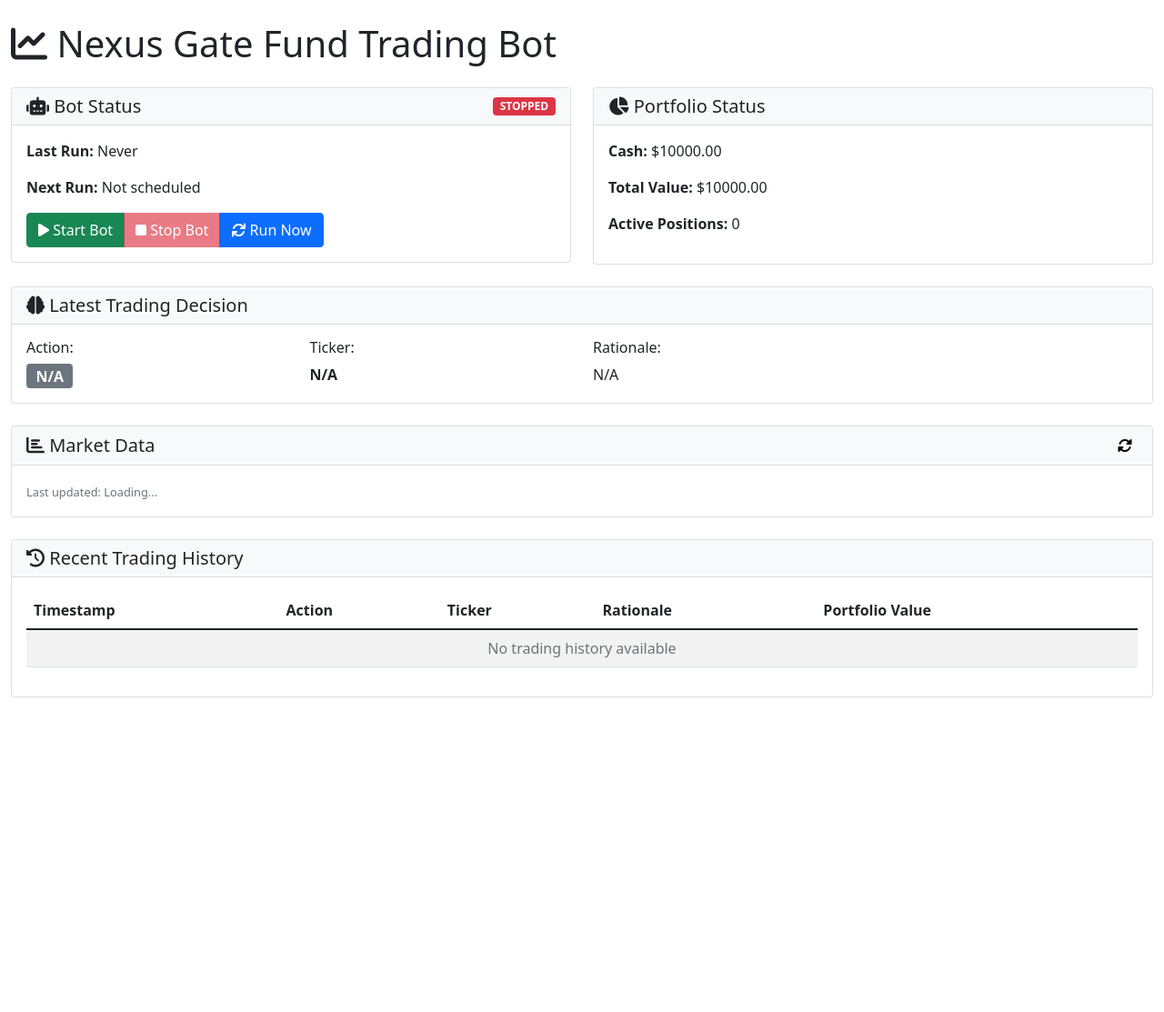
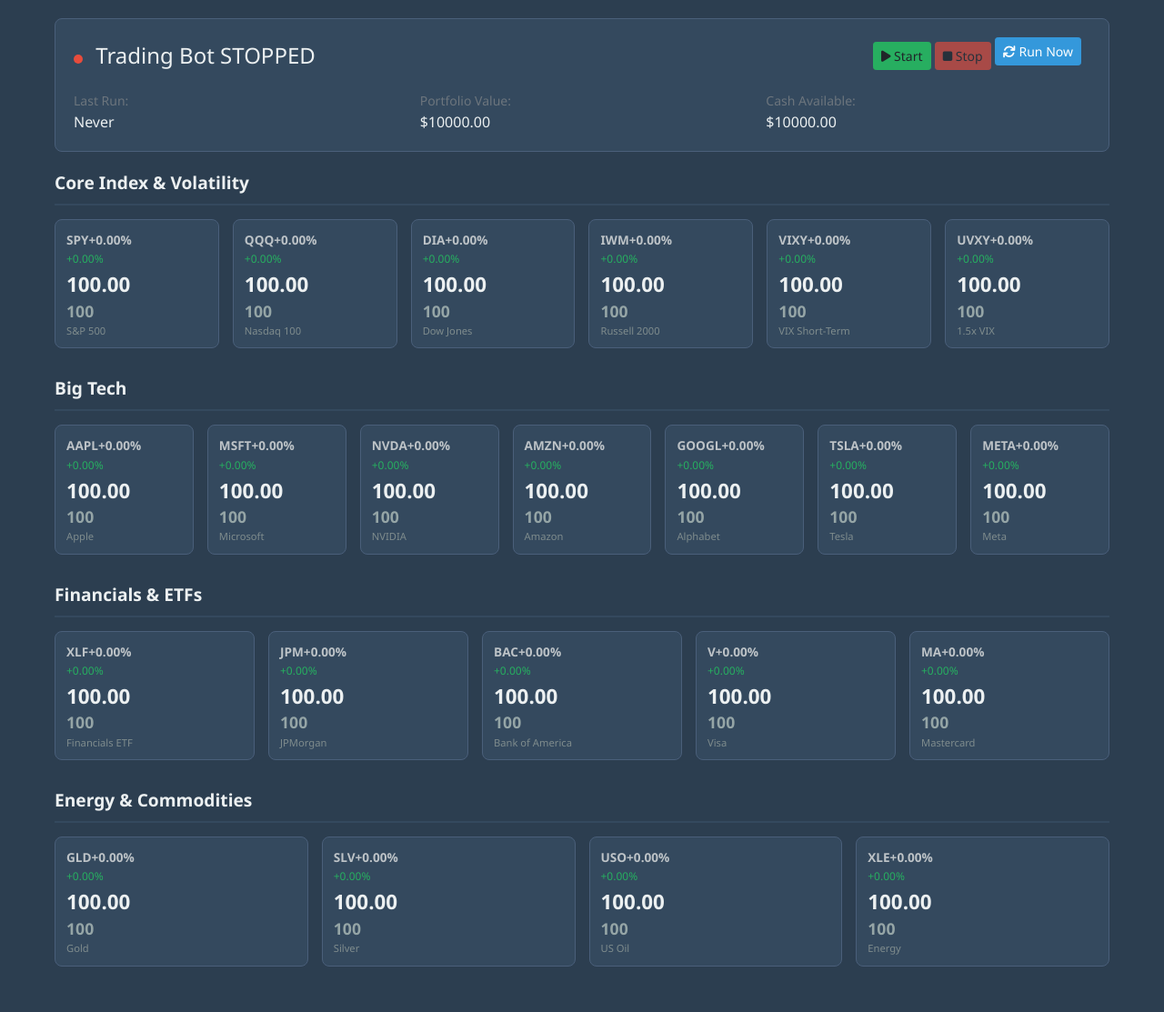
Before and after one commit to treychatterton123/Nexus.Gate.Fund, a Flask app: page / in a window 1280 px wide. Shown: the whole page at 91% size. Before the commit the page ends 767 px from the top, so only its background shows below. Run offline with Flask 3, Linux system fonts and the light colour scheme.

Commit message:
Revamp the entire user interface to provide a more modern and engaging feel
Apply new styles to index.html for improved UI, including dark theme and ticker card styling.

Replit-Commit-Author: Agent
Replit-Commit-Session-Id: 234e7853-07e8-4efc-ba3f-04ea12491710
Replit-Commit-Screenshot-Url: https://storage.googleapis.com/screenshot-production-us-central1/68f16311-ce6e-4bf3-bd84-15abd8a564db/2ee64e57-4bb2-45a6-ae1e-d3c1d8eb14c9.jpg

```diff
--- a/templates/index.html
+++ b/templates/index.html
@@ -7,163 +7,265 @@
     <link href="https://cdn.jsdelivr.net/npm/bootstrap@5.1.3/dist/css/bootstrap.min.css" rel="stylesheet">
     <link href="https://cdnjs.cloudflare.com/ajax/libs/font-awesome/6.0.0/css/all.min.css" rel="stylesheet">
     <style>
-        .status-running { color: #198754; }
-        .status-stopped { color: #dc3545; }
-        .card-header { background-color: #f8f9fa; }
-        .price-positive { color: #198754; }
-        .price-negative { color: #dc3545; }
-        .refresh-btn { border: none; background: transparent; }
-        .last-updated { font-size: 0.8em; color: #6c757d; }
+        body {
+            background-color: #2c3e50;
+            color: #ecf0f1;
+            font-family: 'Segoe UI', Tahoma, Geneva, Verdana, sans-serif;
+        }
+
+        .main-container {
+            padding: 20px;
+            max-width: 1200px;
+            margin: 0 auto;
+        }
+
+        .section-title {
+            color: #ecf0f1;
+            font-size: 1.2rem;
+            font-weight: 600;
+            margin-bottom: 15px;
+            border-bottom: 2px solid #34495e;
+            padding-bottom: 8px;
+        }
+
+        .ticker-grid {
+            display: grid;
+            gap: 15px;
+            margin-bottom: 30px;
+        }
+
+        .core-volatility { grid-template-columns: repeat(auto-fit, minmax(140px, 1fr)); }
+        .big-tech { grid-template-columns: repeat(auto-fit, minmax(140px, 1fr)); }
+        .financials { grid-template-columns: repeat(auto-fit, minmax(140px, 1fr)); }
+        .energy { grid-template-columns: repeat(auto-fit, minmax(140px, 1fr)); }
+
+        .ticker-card {
+            background-color: #34495e;
+            border: 1px solid #4a5f7a;
+            border-radius: 8px;
+            padding: 12px;
+            transition: all 0.3s ease;
+            position: relative;
+            min-height: 100px;
+        }
+
+        .ticker-card:hover {
+            border-color: #5d7096;
+            transform: translateY(-2px);
+        }
+
+        .ticker-card.highlighted {
+            border-color: #f39c12;
+            box-shadow: 0 0 10px rgba(243, 156, 18, 0.3);
+        }
+
+        .ticker-symbol {
+            font-size: 0.85rem;
+            font-weight: 600;
+            color: #bdc3c7;
+            margin-bottom: 2px;
+        }
+
+        .ticker-change {
+            font-size: 0.75rem;
+            font-weight: 500;
+            margin-bottom: 8px;
+        }
+
+        .ticker-price {
+            font-size: 1.4rem;
+            font-weight: 700;
+            line-height: 1;
+            margin-bottom: 4px;
+        }
+
+        .ticker-index {
+            font-size: 1.1rem;
+            font-weight: 600;
+            color: #95a5a6;
+            margin-bottom: 2px;
+        }
+
+        .ticker-description {
+            font-size: 0.7rem;
+            color: #7f8c8d;
+            line-height: 1.2;
+        }
+
+        .positive {
+            color: #27ae60;
+        }
+
+        .negative {
+            color: #e74c3c;
+        }
+
+        .control-panel {
+            background-color: #34495e;
+            border: 1px solid #4a5f7a;
+            border-radius: 8px;
+            padding: 20px;
+            margin-bottom: 20px;
+        }
+
+        .btn-custom {
+            background-color: #3498db;
+            border-color: #3498db;
+            color: white;
+            margin-right: 10px;
+            margin-bottom: 10px;
+        }
+
+        .btn-custom:hover {
+            background-color: #2980b9;
+            border-color: #2980b9;
+        }
+
+        .btn-success-custom {
+            background-color: #27ae60;
+            border-color: #27ae60;
+        }
+
+        .btn-success-custom:hover {
+            background-color: #229954;
+        }
+
+        .btn-danger-custom {
+            background-color: #e74c3c;
+            border-color: #e74c3c;
+        }
+
+        .btn-danger-custom:hover {
+            background-color: #c0392b;
+        }
+
+        .status-indicator {
+            display: inline-block;
+            width: 10px;
+            height: 10px;
+            border-radius: 50%;
+            margin-right: 8px;
+        }
+
+        .status-running {
+            background-color: #27ae60;
+        }
+
+        .status-stopped {
+            background-color: #e74c3c;
+        }
     </style>
 </head>
 <body>
-    <div class="container-fluid py-4">
-        <div class="row">
-            <div class="col-12">
-                <h1 class="mb-4"><i class="fas fa-chart-line"></i> Nexus Gate Fund Trading Bot</h1>
-            </div>
-        </div>
-
-        <!-- Status Row -->
-        <div class="row mb-4">
-            <div class="col-md-6">
-                <div class="card">
-                    <div class="card-header d-flex justify-content-between align-items-center">
-                        <h5 class="mb-0"><i class="fas fa-robot"></i> Bot Status</h5>
-                        <span class="badge bg-{{ 'success' if status.running else 'danger' }}">
-                            {{ 'RUNNING' if status.running else 'STOPPED' }}
-                        </span>
-                    </div>
-                    <div class="card-body">
-                        <p><strong>Last Run:</strong> {{ status.last_run or 'Never' }}</p>
-                        <p><strong>Next Run:</strong> {{ status.next_run or 'Not scheduled' }}</p>
-                        <div class="btn-group" role="group">
-                            <button class="btn btn-success" onclick="startBot()" {{ 'disabled' if status.running }}>
-                                <i class="fas fa-play"></i> Start Bot
+    <div class="main-container">
+        <!-- Control Panel -->
+        <div class="control-panel">
+            <div class="d-flex justify-content-between align-items-center mb-3">
+                <h4 class="mb-0">
+                    <span class="status-indicator {{ 'status-running' if status.running else 'status-stopped' }}"></span>
+                    Trading Bot {{ 'RUNNING' if status.running else 'STOPPED' }}
+                </h4>
+                <div>
+                    <button class="btn btn-success-custom btn-sm" onclick="startBot()" {{ 'disabled' if status.running }}>
+                        <i class="fas fa-play"></i> Start
                     </button>
-                            <button class="btn btn-danger" onclick="stopBot()" {{ 'disabled' if not status.running }}>
-                                <i class="fas fa-stop"></i> Stop Bot
+                    <button class="btn btn-danger-custom btn-sm" onclick="stopBot()" {{ 'disabled' if not status.running }}>
+                        <i class="fas fa-stop"></i> Stop
                     </button>
-                            <button class="btn btn-primary" onclick="runNow()">
+                    <button class="btn btn-custom btn-sm" onclick="runNow()">
                         <i class="fas fa-refresh"></i> Run Now
                     </button>
                 </div>
             </div>
+            <div class="row">
+                <div class="col-md-4">
+                    <small class="text-muted">Last Run:</small><br>
+                    <span>{{ status.last_run or 'Never' }}</span>
                 </div>
+                <div class="col-md-4">
+                    <small class="text-muted">Portfolio Value:</small><br>
+                    <span id="total-value">Loading...</span>
                 </div>
-            <div class="col-md-6">
-                <div class="card">
-                    <div class="card-header">
-                        <h5 class="mb-0"><i class="fas fa-chart-pie"></i> Portfolio Status</h5>
-                    </div>
-                    <div class="card-body">
-                        <div id="portfolio-info">
-                            <p><strong>Cash:</strong> <span id="cash-amount">Loading...</span></p>
-                            <p><strong>Total Value:</strong> <span id="total-value">Loading...</span></p>
-                            <p><strong>Active Positions:</strong> <span id="position-count">Loading...</span></p>
-                        </div>
-                    </div>
+                <div class="col-md-4">
+                    <small class="text-muted">Cash Available:</small><br>
+                    <span id="cash-amount">Loading...</span>
                 </div>
             </div>
         </div>
 
-        <!-- Latest Decision -->
-        <div class="row mb-4">
-            <div class="col-12">
-                <div class="card">
-                    <div class="card-header">
-                        <h5 class="mb-0"><i class="fas fa-brain"></i> Latest Trading Decision</h5>
-                    </div>
-                    <div class="card-body">
-                        <div class="row">
-                            <div class="col-md-3">
-                                <h6>Action:</h6>
-                                <span class="badge bg-{{ 'success' if decision.action == 'BUY' else 'danger' if decision.action == 'SELL' else 'secondary' }} fs-6">
-                                    {{ decision.action }}
-                                </span>
-                            </div>
-                            <div class="col-md-3">
-                                <h6>Ticker:</h6>
-                                <strong>{{ decision.ticker.upper() if decision.ticker else 'N/A' }}</strong>
-                            </div>
-                            <div class="col-md-6">
-                                <h6>Rationale:</h6>
-                                <p class="mb-0">{{ decision.rationale }}</p>
-                            </div>
-                        </div>
-                    </div>
-                </div>
-            </div>
+        <!-- Core Index & Volatility -->
+        <div class="section-title">Core Index & Volatility</div>
+        <div class="ticker-grid core-volatility" id="core-volatility-grid">
+            <!-- Core index and volatility tickers will be populated here -->
         </div>
 
-        <!-- Market Data -->
-        <div class="row mb-4">
-            <div class="col-12">
-                <div class="card">
-                    <div class="card-header d-flex justify-content-between align-items-center">
-                        <h5 class="mb-0"><i class="fas fa-chart-bar"></i> Market Data</h5>
-                        <button class="refresh-btn" onclick="refreshMarketData()" title="Refresh Data">
-                            <i class="fas fa-sync-alt"></i>
-                        </button>
-                    </div>
-                    <div class="card-body">
-                        <div id="market-data" class="row">
-                            <!-- Market data will be populated here -->
-                        </div>
-                        <small class="last-updated">Last updated: <span id="last-updated">Loading...</span></small>
-                    </div>
-                </div>
-            </div>
+        <!-- Big Tech -->
+        <div class="section-title">Big Tech</div>
+        <div class="ticker-grid big-tech" id="big-tech-grid">
+            <!-- Big tech tickers will be populated here -->
         </div>
 
-        <!-- Trading History -->
-        <div class="row mb-4">
-            <div class="col-12">
-                <div class="card">
-                    <div class="card-header">
-                        <h5 class="mb-0"><i class="fas fa-history"></i> Recent Trading History</h5>
+        <!-- Financials & ETFs -->
+        <div class="section-title">Financials & ETFs</div>
+        <div class="ticker-grid financials" id="financials-grid">
+            <!-- Financial tickers will be populated here -->
         </div>
-                    <div class="card-body">
-                        <div class="table-responsive">
-                            <table class="table table-striped">
-                                <thead>
-                                    <tr>
-                                        <th>Timestamp</th>
-                                        <th>Action</th>
-                                        <th>Ticker</th>
-                                        <th>Rationale</th>
-                                        <th>Portfolio Value</th>
-                                    </tr>
-                                </thead>
-                                <tbody id="history-table">
-                                    {% for entry in history %}
-                                    <tr>
-                                        <td>{{ entry.timestamp }}</td>
-                                        <td>
-                                            <span class="badge bg-{{ 'success' if entry.action == 'BUY' else 'danger' if entry.action == 'SELL' else 'secondary' }}">
-                                                {{ entry.action }}
-                                            </span>
-                                        </td>
-                                        <td><strong>{{ entry.ticker }}</strong></td>
-                                        <td>{{ entry.rationale[:100] }}{% if entry.rationale|length > 100 %}...{% endif %}</td>
-                                        <td>${{ "%.2f"|format(entry.portfolio_value) }}</td>
-                                    </tr>
-                                    {% else %}
-                                    <tr>
-                                        <td colspan="5" class="text-center text-muted">No trading history available</td>
-                                    </tr>
-                                    {% endfor %}
-                                </tbody>
-                            </table>
-                        </div>
-                    </div>
-                </div>
-            </div>
+
+        <!-- Energy & Commodities -->
+        <div class="section-title">Energy & Commodities</div>
+        <div class="ticker-grid energy" id="energy-grid">
+            <!-- Energy and commodity tickers will be populated here -->
         </div>
     </div>
 
     <script src="https://cdn.jsdelivr.net/npm/bootstrap@5.1.3/dist/js/bootstrap.bundle.min.js"></script>
     <script>
+        // Define ticker categories to match the UI sections
+        const tickerCategories = {
+            'core-volatility': {
+                tickers: ['spy', 'qqq', 'dia', 'iwm', 'vixy', 'uvxy'],
+                descriptions: {
+                    'spy': 'S&P 500',
+                    'qqq': 'Nasdaq 100',
+                    'dia': 'Dow Jones',
+                    'iwm': 'Russell 2000',
+                    'vixy': 'VIX Short-Term',
+                    'uvxy': '1.5x VIX'
+                }
+            },
+            'big-tech': {
+                tickers: ['aapl', 'msft', 'nvda', 'amzn', 'googl', 'tsla', 'meta'],
+                descriptions: {
+                    'aapl': 'Apple',
+                    'msft': 'Microsoft',
+                    'nvda': 'NVIDIA',
+                    'amzn': 'Amazon',
+                    'googl': 'Alphabet',
+                    'tsla': 'Tesla',
+                    'meta': 'Meta'
+                }
+            },
+            'financials': {
+                tickers: ['xlf', 'jpm', 'bac', 'v', 'ma'],
+                descriptions: {
+                    'xlf': 'Financials ETF',
+                    'jpm': 'JPMorgan',
+                    'bac': 'Bank of America',
+                    'v': 'Visa',
+                    'ma': 'Mastercard'
+                }
+            },
+            'energy': {
+                tickers: ['gld', 'slv', 'uso', 'xle'],
+                descriptions: {
+                    'gld': 'Gold',
+                    'slv': 'Silver',
+                    'uso': 'US Oil',
+                    'xle': 'Energy'
+                }
+            }
+        };
+
         // Auto-refresh market data every 30 seconds
         setInterval(refreshMarketData, 30000);
 
@@ -172,6 +274,25 @@
             refreshMarketData();
             refreshPortfolio();
         });
+
+        function createTickerCard(ticker, data, description) {
+            const price = data.c || 100;
+            const change = data.d || 0;
+            const changePercent = data.dp || 0;
+            const isPositive = changePercent >= 0;
+            const changeClass = isPositive ? 'positive' : 'negative';
+            const changeSign = isPositive ? '+' : '';
+
+            return `
+                <div class="ticker-card" data-ticker="${ticker}">
+                    <div class="ticker-symbol">${ticker.toUpperCase()}${changeSign}${changePercent.toFixed(2)}%</div>
+                    <div class="ticker-change ${changeClass}">${changeSign}${changePercent.toFixed(2)}%</div>
+                    <div class="ticker-price">${price.toFixed(2)}</div>
+                    <div class="ticker-index">${Math.round(price)}</div>
+                    <div class="ticker-description">${description}</div>
+                </div>
+            `;
+        }
 
         async function refreshMarketData() {
             try {
@@ -183,33 +304,21 @@
                     return;
                 }
 
-                const marketDataDiv = document.getElementById('market-data');
-                marketDataDiv.innerHTML = '';
+                // Populate each category section
+                Object.entries(tickerCategories).forEach(([categoryId, category]) => {
+                    const gridElement = document.getElementById(`${categoryId}-grid`);
+                    if (gridElement) {
+                        gridElement.innerHTML = '';
 
-                Object.entries(data).forEach(([ticker, info]) => {
-                    const changeClass = info.percent_change >= 0 ? 'price-positive' : 'price-negative';
-                    const changeIcon = info.percent_change >= 0 ? 'fa-arrow-up' : 'fa-arrow-down';
-
-                    const tickerCard = `
-                        <div class="col-md-3 col-sm-6 mb-3">
-                            <div class="card">
-                                <div class="card-body p-2">
-                                    <h6 class="card-title mb-1">${ticker}</h6>
-                                    <p class="card-text mb-1">
-                                        <strong>$${info.price.toFixed(2)}</strong>
-                                    </p>
-                                    <small class="${changeClass}">
-                                        <i class="fas ${changeIcon}"></i>
-                                        ${info.percent_change.toFixed(2)}%
-                                    </small>
-                                </div>
-                            </div>
-                        </div>
-                    `;
-                    marketDataDiv.innerHTML += tickerCard;
+                        category.tickers.forEach(ticker => {
+                            const tickerData = data[ticker] || { c: 100, d: 0, dp: 0 };
+                            const description = category.descriptions[ticker] || ticker.toUpperCase();
+                            const cardHTML = createTickerCard(ticker, tickerData, description);
+                            gridElement.innerHTML += cardHTML;
+                        });
+                    }
                 });
 
-                document.getElementById('last-updated').textContent = new Date().toLocaleTimeString();
             } catch (error) {
                 console.error('Error refreshing market data:', error);
             }
```
Also changed, not shown: attached_assets/Screenshot 2025-05-27 103540_1750099055519.png (added). Lines whose indentation alone changed are shown as unchanged.
